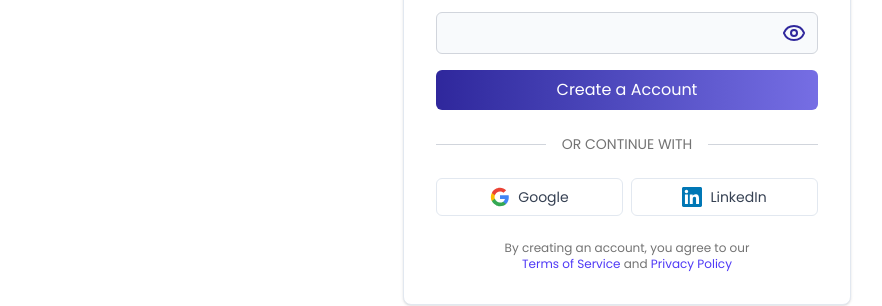
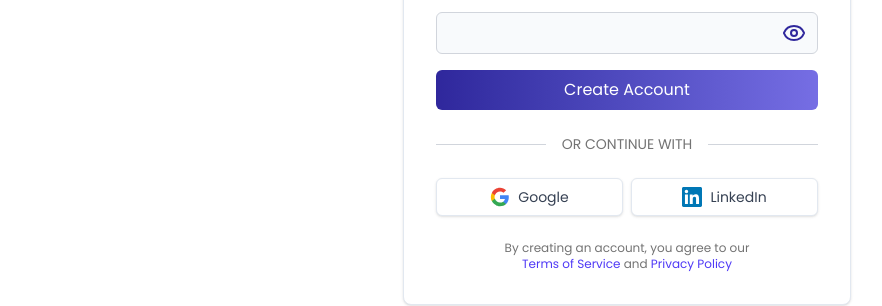
Before and after one commit to zohaib-softaims/consiliari-frontend, a React (Vite) app: page /signup in a window 1280 px wide. Shown: the part 458-764 px from the top of the page, without its empty margins (13-895 px from the left). Built offline with nearby package versions, Linux system fonts and the light colour scheme.

Commit message:
loaders added in auth pages while making api call

```diff
--- a/index.html
+++ b/index.html
@@ -2,10 +2,10 @@
 <html lang="en">
   <head>
     <meta charset="UTF-8" />
-    <link rel="icon" type="image/svg+xml" href="https://cdn.prod.website-files.com/68164c5b669dd83b1905da4e/68164c5b669dd83b1905dd62_Tooth%20Favicon.png" />
+    <!-- <link rel="icon" type="image/svg+xml" href="https://cdn.prod.website-files.com/68164c5b669dd83b1905da4e/68164c5b669dd83b1905dd62_Tooth%20Favicon.png" /> -->
     <link href="https://fonts.googleapis.com/css2?family=Poppins:wght@400;600&display=swap" rel="stylesheet" />
     <meta name="viewport" content="width=device-width, initial-scale=1.0" />
-    <title>GroupUps</title>
+    <title>Consiliari.ai</title>
   </head>
   <body>
     <div id="root"></div>
--- /dev/null
+++ b/src/components/shared/SocialLogins.jsx
@@ -0,0 +1,38 @@
+import GoogleIcon from "../../../public/icons/GoogleIcon";
+import LinkedinIcon from "../../../public/icons/LinkedinIcon";
+import api from "../../utils/apiClient";
+import { toast } from "react-toastify";
+
+const SocialLogins = () => {
+  const handleGoogleLogin = async () => {
+    try {
+      const response = await api.get("/auth/google");
+      window.location.href = response?.data?.url;
+    } catch (error) {
+      toast.error(error?.message || "Failed to initiate Google login.");
+    }
+  };
+
+  return (
+    <div className="flex flex-row space-x-2">
+      <button
+        onClick={handleGoogleLogin}
+        type="button"
+        className="w-full flex items-center justify-center px-4 py-2 border border-[#e2e8f0] rounded-md shadow-sm text-sm font-medium text-gray-700 bg-white hover:bg-gray-50 focus:outline-none focus:ring-2 focus:ring-indigo-500 focus:ring-offset-2"
+      >
+        <GoogleIcon />
+        Google
+      </button>
+
+      <button
+        type="button"
+        className="w-full flex items-center justify-center px-4 py-2 border border-[#e2e8f0] rounded-md shadow-sm text-sm font-medium text-gray-700 bg-white hover:bg-gray-50 focus:outline-none focus:ring-2 focus:ring-indigo-500 focus:ring-offset-2"
+      >
+        <LinkedinIcon />
+        LinkedIn
+      </button>
+    </div>
+  );
+};
+
+export default SocialLogins;
--- a/src/pages/ForgotPasswordPage.jsx
+++ b/src/pages/ForgotPasswordPage.jsx
@@ -10,6 +10,7 @@ import AuthInputField from "../components/shared/AuthInputField";
 function ForgotPasswordPage() {
   const [email, setEmail] = useState("");
   const [errors, setErrors] = useState({});
+  const [loading, setLoading] = useState(false);
 
   const handleInputChange = (e) => {
     setEmail(e.target.value);
@@ -25,12 +26,16 @@ function ForgotPasswordPage() {
       toast.error("Please fix the errors in the form.");
       return;
     }
+
+    setLoading(true);
     try {
       const response = await apiClient.post("/auth/reset-password", { email });
       toast.success(response?.message || "Password reset email sent. Please check your inbox.");
     } catch (err) {
       const errorMessage = err?.message || "An error occurred. Please try again.";
       toast.error(errorMessage);
+    } finally {
+      setLoading(false);
     }
   };
 
@@ -60,9 +65,19 @@ function ForgotPasswordPage() {
             />
             <button
               type="submit"
-              className="w-full bg-gradient-to-r from-[#2F279C] to-[#766EE4] text-white py-2 px-4 rounded-md font-medium hover:bg-indigo-700 focus:outline-none focus:ring-2 focus:ring-indigo-500 focus:ring-offset-2 transition-colors"
+              disabled={loading}
+              className={`w-full bg-gradient-to-r from-[#2F279C] to-[#766EE4] text-white py-2 px-4 rounded-md font-medium hover:bg-indigo-700 focus:outline-none focus:ring-2 focus:ring-indigo-500 focus:ring-offset-2 transition-colors ${
+                loading ? "opacity-70 cursor-not-allowed" : ""
+              }`}
             >
-              SEND RESET LINK
+              {loading ? (
+                <div className="flex items-center justify-center">
+                  <div className="w-5 h-5 border-t-2 border-white border-solid rounded-full animate-spin mr-2"></div>
+                  Sending Reset Link...
+                </div>
+              ) : (
+                "SEND RESET LINK"
+              )}
             </button>
           </form>
 
--- a/src/pages/LoginPage.jsx
+++ b/src/pages/LoginPage.jsx
@@ -1,7 +1,5 @@
 import { useState } from "react";
-import { Link } from "react-router-dom";
-import GoogleIcon from "../../public/icons/GoogleIcon";
-import LinkedinIcon from "../../public/icons/LinkedinIcon";
+import { Link, useNavigate } from "react-router-dom";
 import api from "../utils/apiClient";
 import { loginSchema } from "../validations/authValidations";
 import { validateForm } from "../utils/validateForm";
@@ -9,22 +7,16 @@ import { toast } from "react-toastify";
 import AuthHeader from "../components/shared/AuthHeader";
 import AuthInputField from "../components/shared/AuthInputField";
 import PasswordInputField from "../components/shared/PasswordInputField";
+import SocialLogins from "../components/shared/SocialLogins";
 
 export default function LoginPage() {
+  const navigate = useNavigate();
   const [formData, setFormData] = useState({
     email: "",
     password: "",
   });
   const [errors, setErrors] = useState({});
-
-  const handleGoogleLogin = async () => {
-    try {
-      const response = await api.get("/auth/google");
-      window.location.href = response?.data?.url;
-    } catch (error) {
-      toast.error(error?.message || "Failed to initiate Google login.");
-    }
-  };
+  const [loading, setLoading] = useState(false);
 
   const handleInputChange = (e) => {
     setFormData({
@@ -43,11 +35,17 @@ export default function LoginPage() {
       return;
     }
 
+    setLoading(true);
     try {
       const response = await api.post("/auth/login", formData);
       toast.success(response?.message || "Login successful!");
+      setTimeout(() => {
+        navigate("/");
+      }, 2000);
     } catch (error) {
       toast.error(error?.message || "Login failed. Please try again.");
+    } finally {
+      setLoading(false);
     }
   };
   return (
@@ -102,9 +100,19 @@ export default function LoginPage() {
             />
             <button
               type="submit"
-              className="w-full bg-gradient-to-r from-[#2F279C] to-[#766EE4] text-white py-2 px-4 rounded-md font-medium hover:bg-indigo-700 focus:outline-none focus:ring-2 focus:ring-indigo-500 focus:ring-offset-2 transition-colors"
+              disabled={loading}
+              className={`w-full bg-gradient-to-r from-[#2F279C] to-[#766EE4] text-white py-2 px-4 rounded-md font-medium hover:bg-indigo-700 focus:outline-none focus:ring-2 focus:ring-indigo-500 focus:ring-offset-2 transition-colors ${
+                loading ? "opacity-70 cursor-not-allowed" : ""
+              }`}
             >
-              Login
+              {loading ? (
+                <div className="flex items-center justify-center">
+                  <div className="w-5 h-5 border-t-2 border-white border-solid rounded-full animate-spin mr-2"></div>
+                  Logging in...
+                </div>
+              ) : (
+                "Login"
+              )}
             </button>
           </form>
 
@@ -115,24 +123,7 @@ export default function LoginPage() {
           </div>
 
           {/* Social Login Buttons */}
-          <div className="flex flex-row space-x-2">
-            <button
-              onClick={handleGoogleLogin}
-              type="button"
-              className="w-full flex items-center justify-center px-4 py-2 border border-[#e2e8f0] rounded-md shadow-sm text-sm font-medium text-gray-700 bg-white hover:bg-gray-50 focus:outline-none focus:ring-2 focus:ring-indigo-500 focus:ring-offset-2"
-            >
-              <GoogleIcon />
-              Google
-            </button>
-
-            <button
-              type="button"
-              className="w-full flex items-center justify-center px-4 py-2 border border-[#e2e8f0] rounded-md shadow-sm text-sm font-medium text-gray-700 bg-white hover:bg-gray-50 focus:outline-none focus:ring-2 focus:ring-indigo-500 focus:ring-offset-2"
-            >
-              <LinkedinIcon />
-              LinkedIn
-            </button>
-          </div>
+          <SocialLogins />
 
           {/* Terms of Service */}
           <div className="mt-6 text-center">
--- a/src/pages/SignupPage.jsx
+++ b/src/pages/SignupPage.jsx
@@ -1,7 +1,5 @@
 import { useState } from "react";
-import { Link } from "react-router-dom";
-import GoogleIcon from "../../public/icons/GoogleIcon";
-import LinkedinIcon from "../../public/icons/LinkedinIcon";
+import { Link, useNavigate } from "react-router-dom";
 import { signupSchema } from "../validations/authValidations";
 import { validateForm } from "../utils/validateForm";
 import { toast } from "react-toastify";
@@ -9,14 +7,17 @@ import apiClient from "../utils/apiClient";
 import AuthHeader from "../components/shared/AuthHeader";
 import AuthInputField from "../components/shared/AuthInputField";
 import PasswordInputField from "../components/shared/PasswordInputField";
+import SocialLogins from "../components/shared/SocialLogins";
 
 export default function SignupPage() {
+  const navigate = useNavigate();
   const [formData, setFormData] = useState({
     full_name: "",
     email: "",
     password: "",
   });
   const [errors, setErrors] = useState({});
+  const [loading, setLoading] = useState(false);
 
   const handleInputChange = (e) => {
     setFormData({
@@ -35,12 +36,18 @@ export default function SignupPage() {
       return;
     }
 
+    setLoading(true);
     try {
       const response = await apiClient.post("/auth/signup", formData);
       toast.success(response?.message || "Signup successful");
+      setTimeout(() => {
+        navigate("/login");
+      }, 2000);
     } catch (error) {
       console.error("Signup error:", error);
       toast.error(error.message || "Signup failed. Please try again.");
+    } finally {
+      setLoading(false);
     }
   };
 
@@ -105,9 +112,19 @@ export default function SignupPage() {
             />
             <button
               type="submit"
-              className="w-full bg-gradient-to-r from-[#2F279C] to-[#766EE4] text-white py-2 px-4 rounded-md font-medium hover:bg-indigo-700 focus:outline-none focus:ring-2 focus:ring-indigo-500 focus:ring-offset-2 transition-colors"
+              disabled={loading}
+              className={`w-full bg-gradient-to-r from-[#2F279C] to-[#766EE4] text-white py-2 px-4 rounded-md font-medium hover:bg-indigo-700 focus:outline-none focus:ring-2 focus:ring-indigo-500 focus:ring-offset-2 transition-colors ${
+                loading ? "opacity-70 cursor-not-allowed" : ""
+              }`}
             >
-              Create a Account
+              {loading ? (
+                <div className="flex items-center justify-center">
+                  <div className="w-5 h-5 border-t-2 border-white border-solid rounded-full animate-spin mr-2"></div>
+                  Creating Account...
+                </div>
+              ) : (
+                "Create Account"
+              )}
             </button>
           </form>
 
@@ -119,23 +136,7 @@ export default function SignupPage() {
           </div>
 
           {/* Social Login Buttons */}
-          <div className="flex flex-row space-x-2">
-            <button
-              type="button"
-              className="w-full flex items-center justify-center px-4 py-2 border border-[#e2e8f0] rounded-md  text-sm font-medium text-gray-700 bg-white hover:bg-gray-50 focus:outline-none focus:ring-2 focus:ring-indigo-500 focus:ring-offset-2"
-            >
-              <GoogleIcon />
-              Google
-            </button>
-
-            <button
-              type="button"
-              className="w-full flex items-center justify-center px-4 py-2 border border-[#e2e8f0] rounded-md  text-sm font-medium text-gray-700 bg-white hover:bg-gray-50 focus:outline-none focus:ring-2 focus:ring-indigo-500 focus:ring-offset-2"
-            >
-              <LinkedinIcon />
-              LinkedIn
-            </button>
-          </div>
+          <SocialLogins />
 
           {/* Terms of Service */}
           <div className="mt-6 text-center">
--- a/src/pages/UpdatePasswordPage.jsx
+++ b/src/pages/UpdatePasswordPage.jsx
@@ -9,6 +9,7 @@ import PasswordInputField from "../components/shared/PasswordInputField";
 
 function UpdatePasswordPage() {
   const navigate = useNavigate();
+  const [loading, setLoading] = useState(false);
   const [formData, setFormData] = useState({
     password: "",
     confirmPassword: "",
@@ -37,7 +38,7 @@ function UpdatePasswordPage() {
       setErrors(fieldErrors);
       return;
     }
-
+    setLoading(true);
     try {
       const response = await apiClient.post("/auth/reset-password-confirm", {
         url: callbackUrl,
@@ -53,6 +54,8 @@ function UpdatePasswordPage() {
     } catch (err) {
       const errorMessage = err?.message || "An error occurred while resetting password.";
       toast.error(errorMessage);
+    } finally {
+      setLoading(false);
     }
   };
 
@@ -63,8 +66,8 @@ function UpdatePasswordPage() {
       <div className="flex flex-col items-center w-full max-w-md mt-20">
         {/* Header */}
         <div className="text-center mb-6">
-          <h2 className="text-2xl font-semibold text-gray-900 mb-2">Reset Your Password</h2>
-          <p className="text-gray-600 text-sm">Enter your new password below.</p>
+          <h2 className="text-2xl font-semibold text-gray-900 mb-2">Change Your Password</h2>
+          <p className="text-gray-600 text-sm">Please enter your new password below to update your account.</p>
         </div>
 
         {/* Main Card */}
@@ -89,9 +92,19 @@ function UpdatePasswordPage() {
             />
             <button
               type="submit"
-              className="w-full bg-gradient-to-r from-[#2F279C] to-[#766EE4] text-white py-2 px-4 rounded-md font-medium hover:bg-indigo-700 focus:outline-none focus:ring-2 focus:ring-indigo-500 focus:ring-offset-2 transition-colors"
+              disabled={loading}
+              className={`w-full bg-gradient-to-r from-[#2F279C] to-[#766EE4] text-white py-2 px-4 rounded-md font-medium hover:bg-indigo-700 focus:outline-none focus:ring-2 focus:ring-indigo-500 focus:ring-offset-2 transition-colors ${
+                loading ? "opacity-70 cursor-not-allowed" : ""
+              }`}
             >
-              RESET PASSWORD
+              {loading ? (
+                <div className="flex items-center justify-center">
+                  <div className="w-5 h-5 border-t-2 border-white border-solid rounded-full animate-spin mr-2"></div>
+                  Updating Password...
+                </div>
+              ) : (
+                "Reset Password"
+              )}
             </button>
           </form>
         </div>
```
